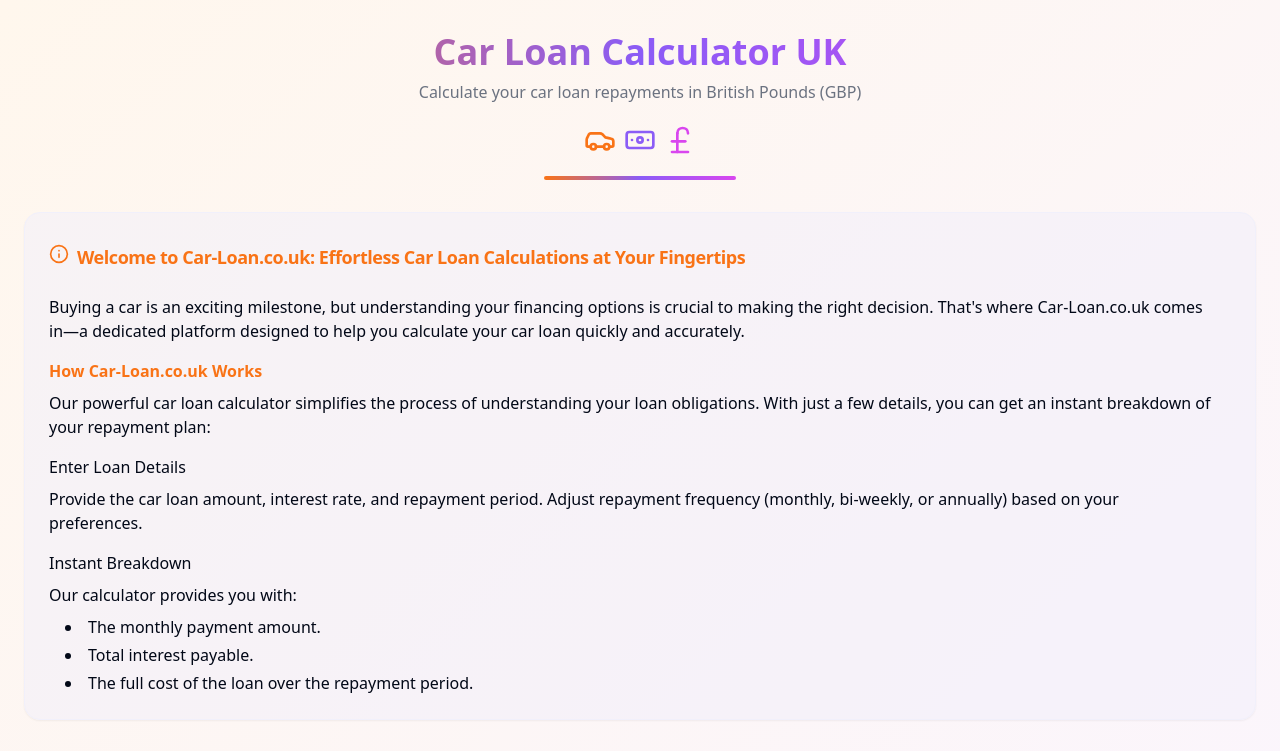
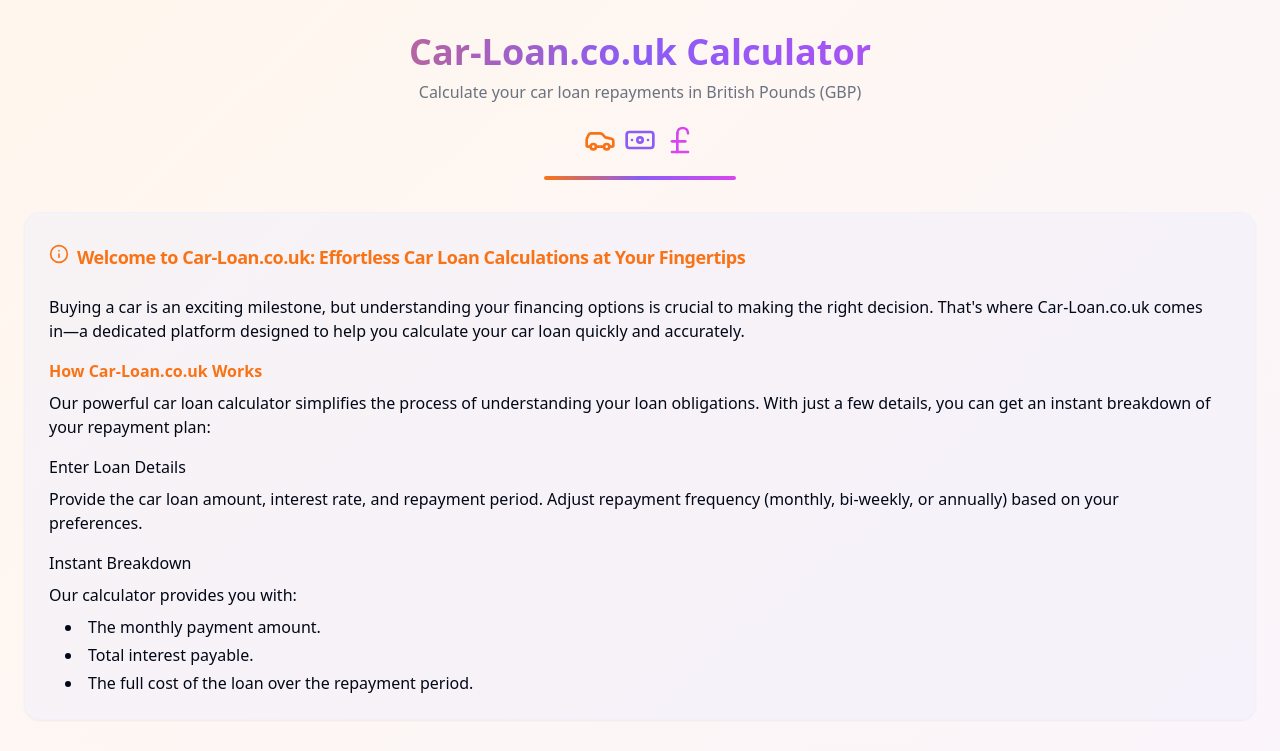
Before and after one commit to itemforsale/funky-budget-pal, a React (Vite) app: page / in a window 1280 px wide. Shown: the top 751 px of the page. Built offline with nearby package versions, Linux system fonts and the light colour scheme.

Commit message:
Update title to Car-Loan.co.uk Calculator
Changed all instances of "Car Loan Calculator UK" to "Car-Loan.co.uk Calculator" in the relevant components and pages.
[skip gpt_engineer]

```diff
--- a/src/pages/Index.tsx
+++ b/src/pages/Index.tsx
@@ -5,7 +5,7 @@ const Index = () => {
     <div className="min-h-screen bg-gradient-to-br from-orange-50 to-purple-50">
       <div className="container mx-auto pt-8 text-center">
         <h1 className="text-4xl font-bold bg-gradient-to-r from-primary via-secondary to-accent bg-clip-text text-transparent">
-          Car Loan Calculator UK
+          Car-Loan.co.uk Calculator
         </h1>
         <p className="mt-2 text-muted-foreground">
           Calculate your car loan repayments in British Pounds (GBP)
```
